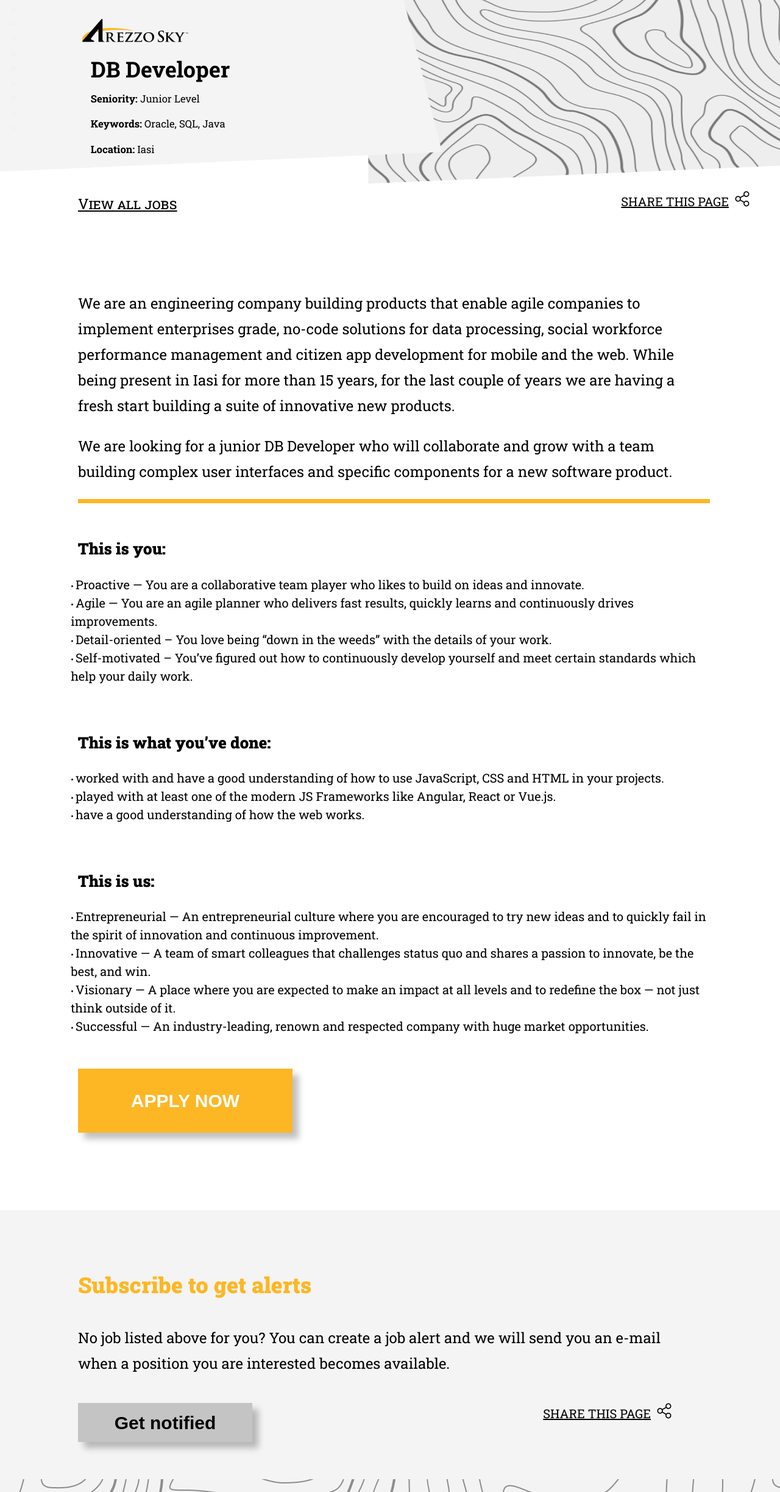
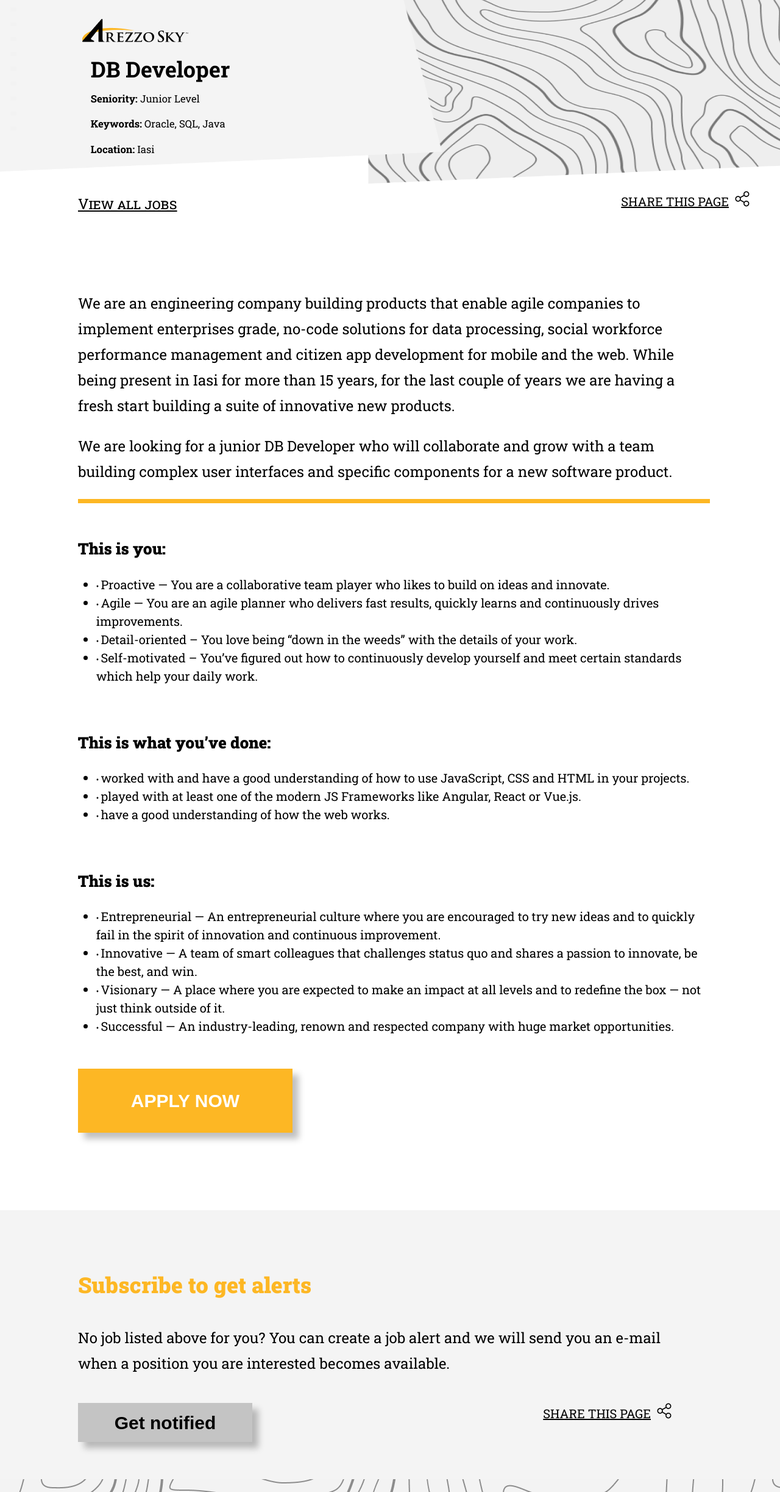
Before and after one commit to dhananjay-fe/dhananjay-fe.github.io, a Jekyll site: the page built from _jobs/database.md, in a window 1280 px wide. Shown: the whole page at 61% size. Built offline with Jekyll 4.4.1, drawn with Linux system fonts in a browser that asks for light colours.

Commit message:
Update main.css

```diff
--- a/assets/css/main.css
+++ b/assets/css/main.css
@@ -455,6 +455,7 @@ font-size: 26px;
 line-height: 1.75;
 color: #000000;
 padding-bottom: 0%;
+text-decoration: none;
 }
 
 .job-details-data2 > p {
@@ -471,7 +472,7 @@ padding-bottom: 0%;
     line-height: 1.5;
     font-style: normal;
     color: #000000;
-    margin-left:-5%;
-        list-style: none;
+    margin-left:-1%;
+        list-style-type: disc;
 }
 .job-details-data2 > ul li:before{ content:"• "; font-size:10pt; }
```
